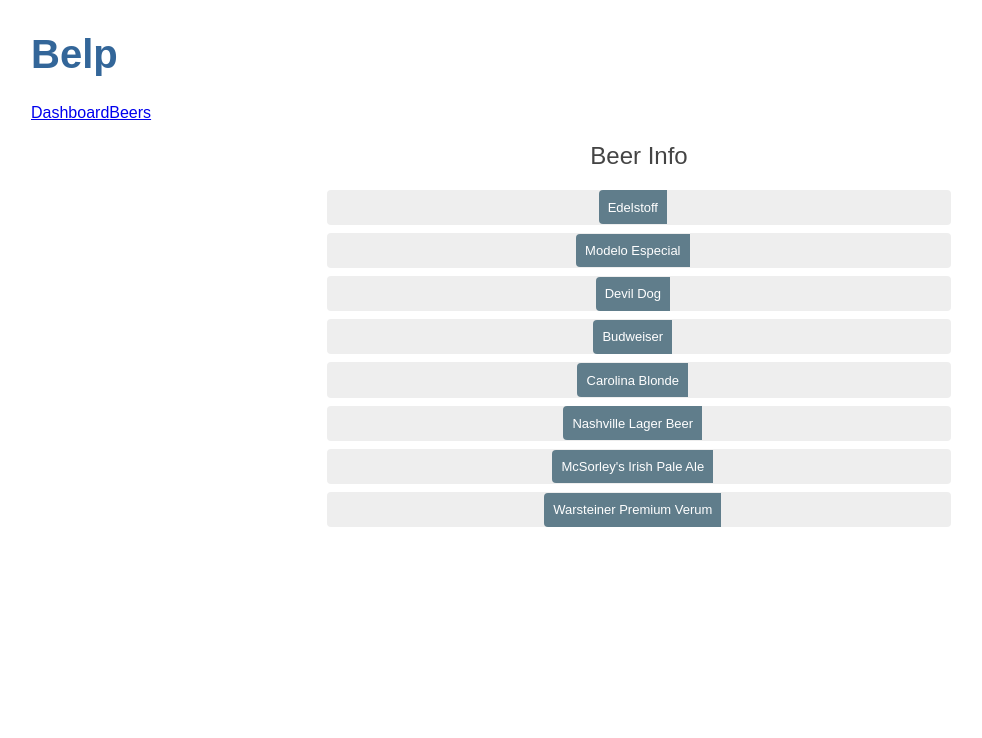
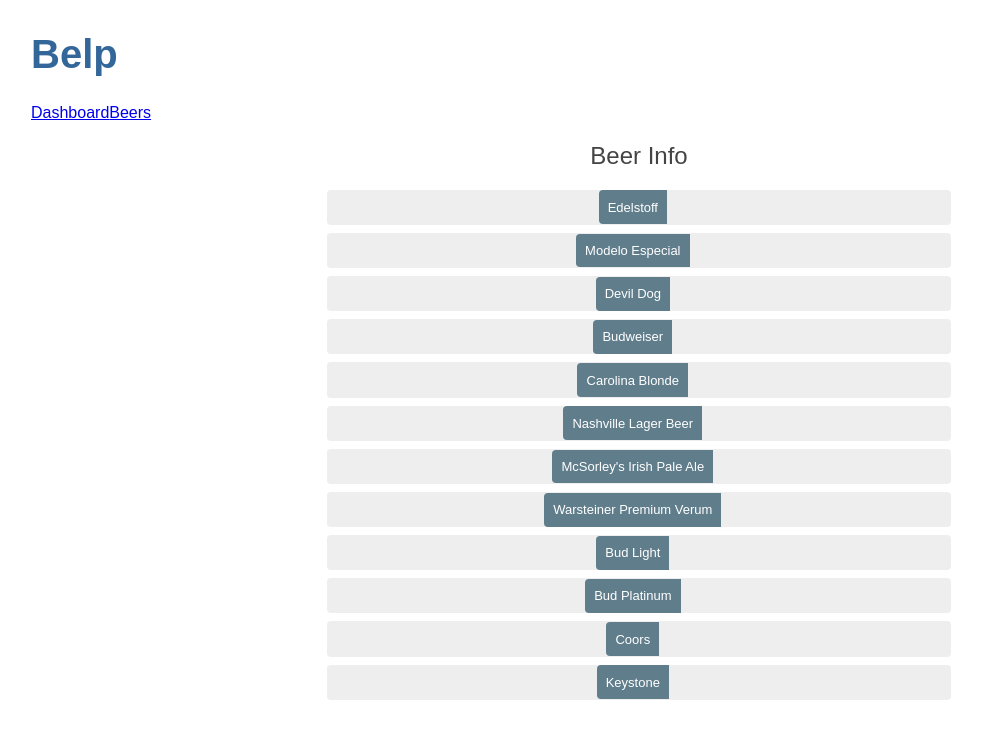
Before and after one commit to eharris128/angular-project, an Angular app: page /beers in a window 1280 px wide. Shown: the top 738 px of the page, without its empty margins (1-983 px from the left). Built offline with nearby package versions, Linux system fonts and the light colour scheme.

Commit message:
Grabs last four beers from beers array for dashboard

```diff
--- a/src/app/dashboard/dashboard.component.ts
+++ b/src/app/dashboard/dashboard.component.ts
@@ -16,7 +16,9 @@
 
   ngOnInit(): void {
     this.beerService.getBeers()
-      .then(beers => this.beers = beers.slice(0,2))
+      .then(beers => {
+        return this.beers = beers.slice(-4)
+      })
   }
 
 }
--- a/src/app/mock-beers.ts
+++ b/src/app/mock-beers.ts
@@ -8,5 +8,9 @@
   { name: 'Carolina Blonde', abv: 4.3, style: 'Cream Ale', id: 4},
   { name: 'Nashville Lager Beer', abv: 4.8, style: 'Lager - American Light', id: 5},
   { name: 'McSorley\'s Irish Pale Ale', abv: 5.5, style: 'Red Ale - Irish', id: 6},
-  { name: 'Warsteiner Premium Verum', abv: 4.8, style: 'German Pilsner', id: 7}
+  { name: 'Warsteiner Premium Verum', abv: 4.8, style: 'German Pilsner', id: 7},
+  { name: 'Bud Light', abv: 4, style: 'Light Beer', id: 8},
+  { name: 'Bud Platinum', abv: 4, style: 'Beer', id: 9},
+  { name: 'Coors', abv: 4, style: 'Beer', id: 10},
+  { name: 'Keystone', abv: 4, style: 'Beer', id: 11}
 ]
```
